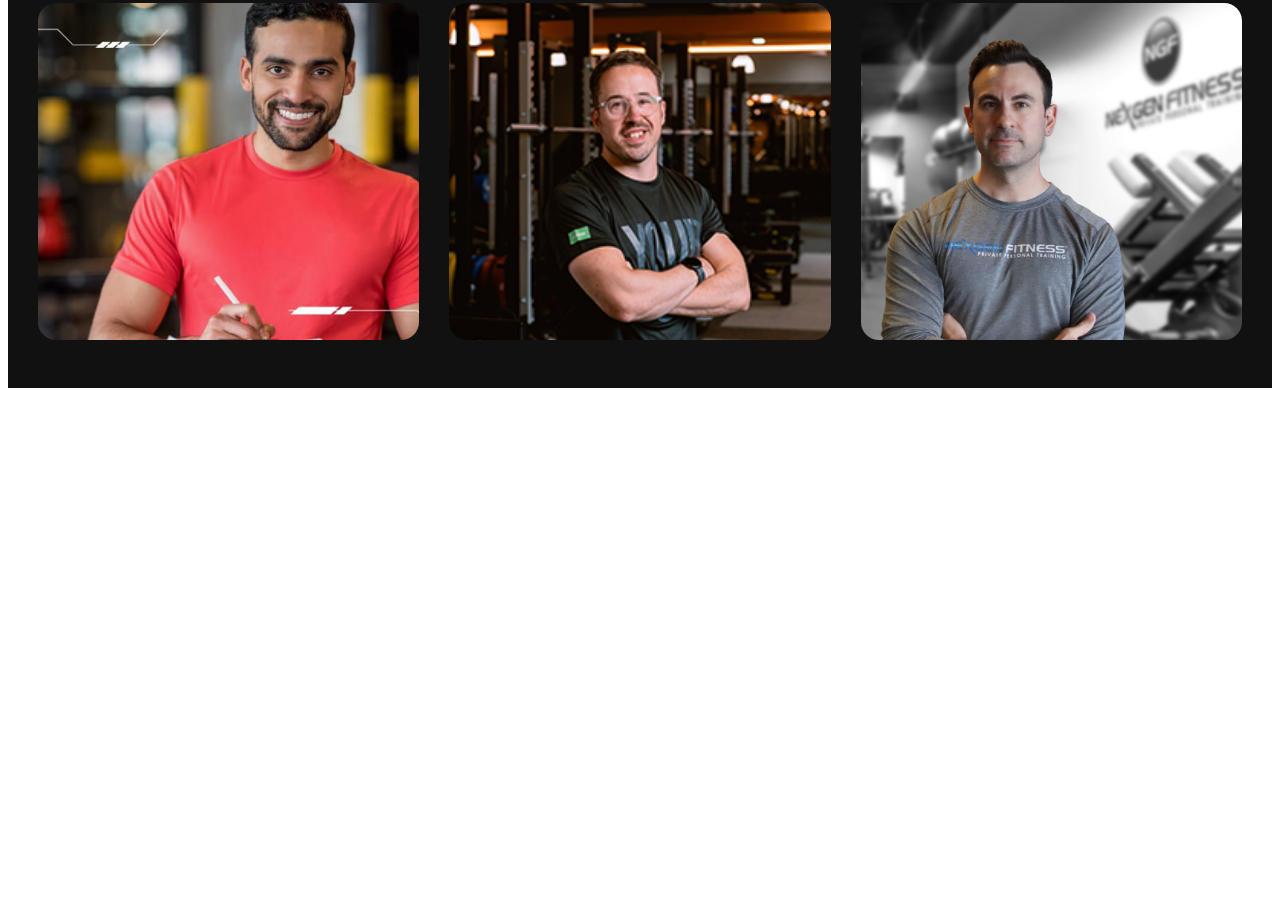
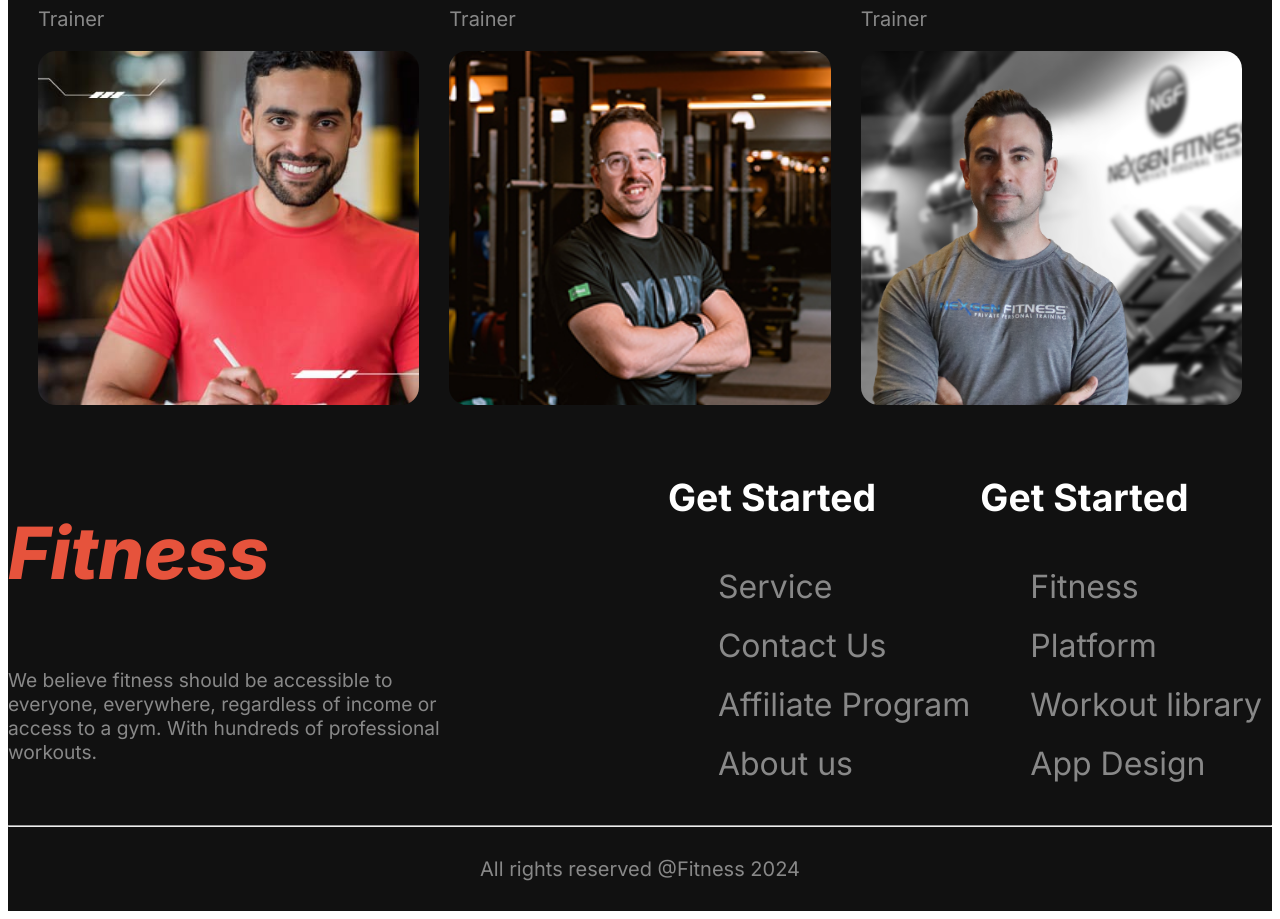
Before and after one commit to AzaxFard/Fitness-Website, a plain HTML site: page index.html in a window 1280 px wide. Shown: the part 2781-3700 px from the top of the page. Before the commit the page ends 3177 px from the top, so only its background shows below. Drawn offline with Linux system fonts and the light colour scheme.

Commit message:
added footer & copyright

```diff
--- a/index.html
+++ b/index.html
@@ -89,7 +89,36 @@
             </div>
         </section>
     </main>
-    <footer></footer>
+    <footer class="bg">
+        <div class="display-flex footer">
+            <div class="footer-content">
+                <h3 class="brand footer-brand">Fitness</h3>
+                <p class="text-light footer-description">We believe fitness should be accessible to everyone, everywhere, regardless of income or access to a gym. With hundreds of professional workouts.</p>
+            </div>
+            <div class="get-started display-flex">
+                <div class="column">
+                    <h3 class="text">Get Started</h3>
+                    <ul class="footer-links text-light">
+                        <li>Service</li>
+                        <li>Contact Us</li>
+                        <li>Affiliate Program</li>
+                        <li>About us</li>
+                    </ul>
+                </div>
+                <div class="column">
+                    <h3 class="text">Get Started</h3>
+                    <ul class="footer-links text-light">
+                        <li>Fitness</li>
+                        <li>Platform</li>
+                        <li>Workout library</li>
+                        <li>App Design</li>
+                    </ul>
+                </div>
+            </div>
+        </div>
+        <hr class="footer">
+        <p class="copyright text-light footer">All rights reserved @Fitness 2024</p>
+    </footer>
 
 </body>
 </html>
--- a/style/style.css
+++ b/style/style.css
@@ -167,6 +167,7 @@ main > section{
     padding: 0px 30px;
     gap: 0px 30px;
     text-align: left;
+    font-size: 20px;
 }
 .team-image{
     width: 100%;
@@ -179,3 +180,36 @@ main > section{
     bottom: 8px;
     left: 16px;
 }
+
+
+/* footer section styles */
+ .footer{
+    justify-content: space-between;
+    /* align-items: center; */
+    max-width: 1440px;
+    margin: 0 auto;
+ }
+.footer-brand{
+    font-size: 4.5rem;
+}
+.footer-content{
+    max-width: 450px;
+}
+.get-started{
+    font-size: 32px;
+}
+.footer-links{
+    list-style: none;
+}
+.footer-description{
+    margin-bottom: 50px;
+    font-size: 1.2rem;
+}
+.footer-links>li{
+    padding: 10px;
+}
+.copyright{
+    font-size: 20px;
+    padding: 30px;
+    text-align: center;
+}
```
